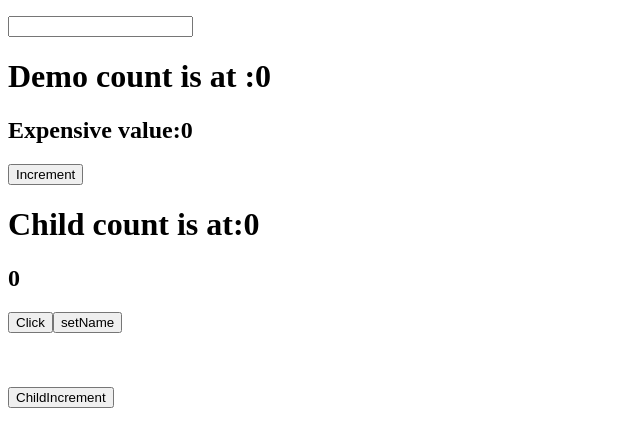
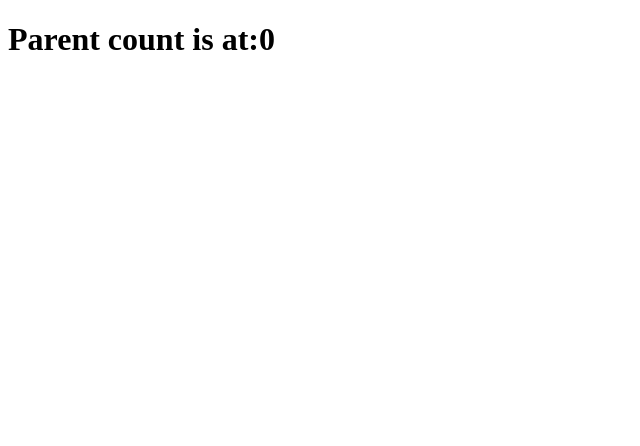
Before and after one commit to bobbyDeepak1415/React_Hooks, a React (Vite) app: page / in a window 1280 px wide. Shown: the top 446 px of the page, without its empty margins (0-640 px from the left). Built offline with nearby package versions, Linux system fonts and the light colour scheme.

Commit message:
setup done

```diff
--- a/src/Child1.jsx
+++ b/src/Child1.jsx
@@ -1,25 +1,11 @@
-import React, { useState, memo } from "react";
+import React from 'react'
 
-const Child1 = ({ count, updatedValue, setTitle }) => {
-  console.log("child rendering...");
-
-  const [num, setNum] = useState(0);
-
-  let name = "Bobby";
-
+const Child1 = () => {
   return (
     <div>
-      <h1>Child count is at:{count}</h1>
-      <h2>{num}</h2>
-      <button onClick={() => setNum(num + 1)}>Click</button>
-      <button onClick={() => setTitle(name)}>setName</button>
-      <br />
-      <br />
-      <br />
-      <br />
-      <button onClick={updatedValue}>ChildIncrement</button>
+
     </div>
-  );
-};
+  )
+}
 
-export default memo(Child1);
+export default Child1
--- a/src/Demo.jsx
+++ b/src/Demo.jsx
@@ -1,40 +1,16 @@
-import React, { useCallback, useMemo, useState } from "react";
-import Child1 from "./Child1";
-import { handleClick } from "./handleClick";
+import React, { useState } from 'react'
 
 const Demo = () => {
-  console.log("Demo rendering...");
 
-  const [count, setCount] = useState(0);
-  const [item, setItem] = useState("");
-  const [title, setTitle] = useState("");
+  const [count,setCount]=useState(0)
 
-  const expensiveValue = useMemo(() => {
-    console.log("expensive function run...");
-    return count * 100;
-  }, [count]);
 
-  const countFromChild = useCallback(() => {
-    handleClick(setCount);
-  }, []);
 
   return (
     <div>
-      <p>{title}</p>
-      <input value={item} onChange={(e) => setItem(e.target.value)} />
-      <h1>Demo count is at :{count}</h1>
-      <h2>Expensive value:{expensiveValue}</h2>
+      <h1>Parent count is at:{count}</h1>
+    </div>
+  )
+}
 
-      <button onClick={() => setCount(count + 1)}>Increment</button>
-      <div>
-        <Child1
-          setTitle={setTitle}
-          updatedValue={countFromChild}
-          count={count}
-        />
-      </div>
-    </div>
-  );
-};
-
-export default Demo;
+export default Demo
--- a/src/handleClick.jsx
+++ b/src/handleClick.jsx
@@ -1,3 +1,5 @@
-export const handleClick = (setCount) => {
-  setCount((prev) => prev + 1);
-};
+import React from 'react'
+
+export const handleClick = () => {
+
+}
```
